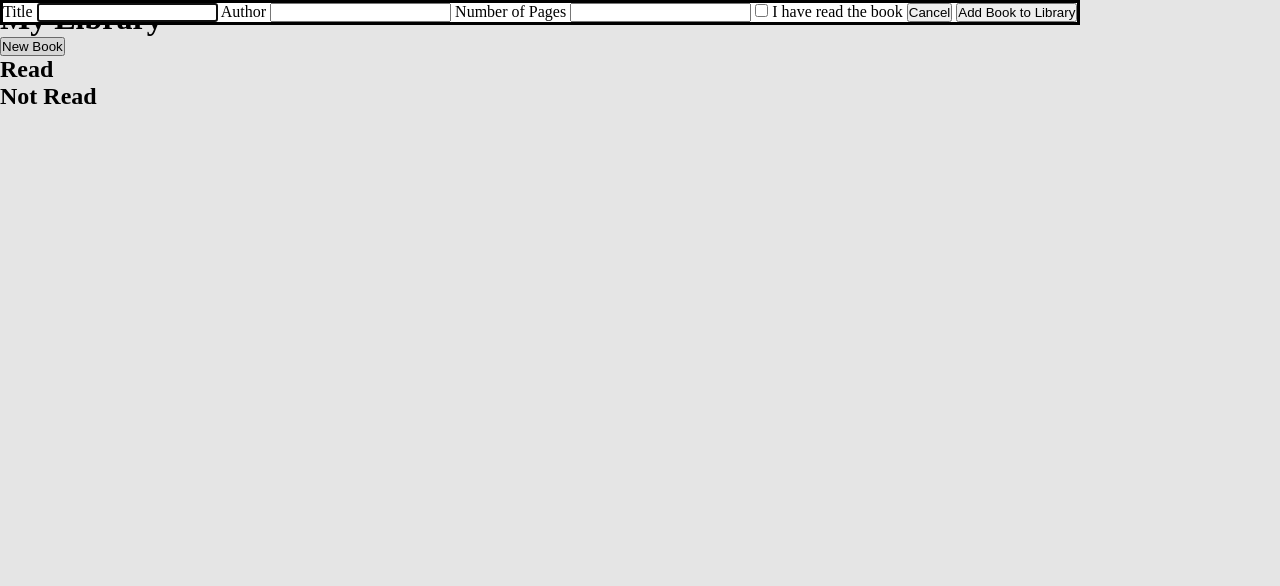
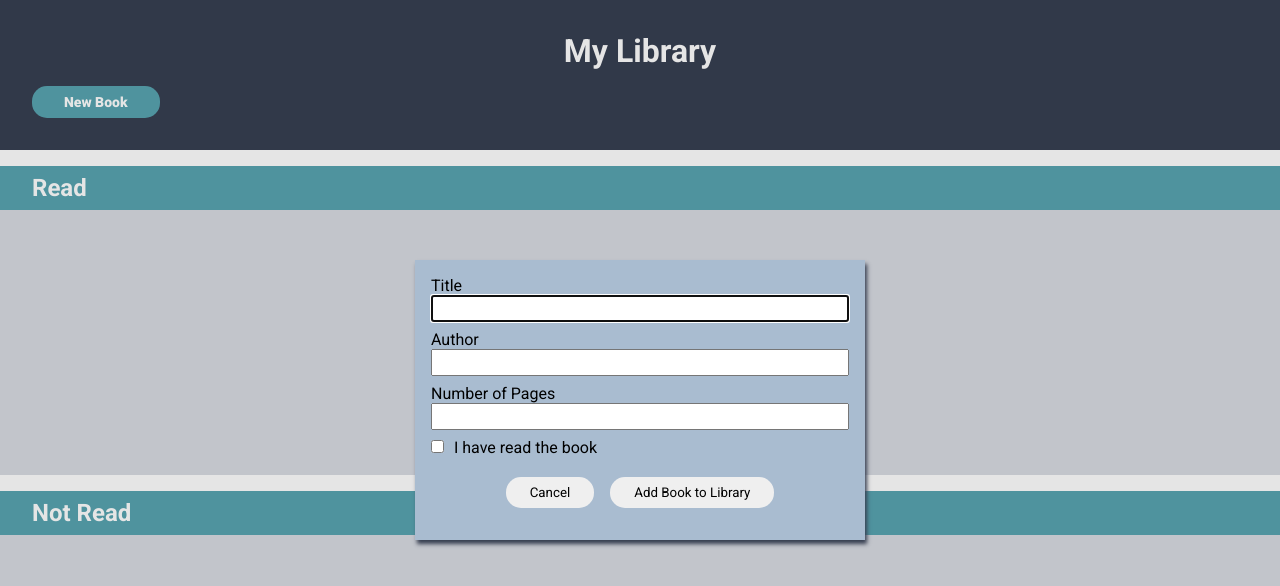
Before and after one commit to Rhman8991/library, a plain HTML site: page index.html in a window 1280 px wide. Both pictures are taken after a click on the button "New Book". Drawn offline with Linux system fonts and the light colour scheme.

Commit message:
Change font-family, font-size, background-color and finish style the page

```diff
--- a/index.html
+++ b/index.html
@@ -17,11 +17,11 @@
         </div>
         <div class="container">
             <h2>Read</h2>
-            <div class="read-container card-container"></div>
+            <div class="read-container"></div>
         </div>
         <div class="container">
             <h2>Not Read</h2>
-            <div class="not-read-container card-container"></div>
+            <div class="not-read-container"></div>
         </div>
     </div>
     <dialog class="modal">
@@ -32,10 +32,14 @@
             <input type="text" name="author" id="author" required>
             <label for="pages">Number of Pages</label>
             <input type="number" name="pages" id="pages">
-            <input type="checkbox" name="status" id="status">
-            <label for="status">I have read the book</label>
-            <button type="button" id="modal-cancel-btn">Cancel</button>
-            <button type="submit">Add Book to Library</button>
+            <div class="form-chkbx-container">
+                <input type="checkbox" name="status" id="status">
+                <label for="status">I have read the book</label>
+            </div>
+            <div class="form-btn-container">
+                <button type="button" id="modal-cancel-btn">Cancel</button>
+                <button type="submit">Add Book to Library</button>
+            </div>
         </form>
     </dialog>
     <script src="./script.js"></script>
--- a/script.js
+++ b/script.js
@@ -62,15 +62,17 @@ function renderBooks() {
                 <h3>Title: ${title}</h3>
                 <p>Auhtor: ${author}</p>
                 <p>Number of Pages: ${pages}</p>
-                <button type="button" class="change-status-btn">${bookStat}</button>
-                <button type="button" class="remove-btn">Remove</button>
+                <div class="card-btn-container">
+                    <button type="button" class="change-status-btn">${bookStat}</button>
+                    <button type="button" class="remove-btn">Remove</button>
+                </div>
             </div>`;
         return status ? readContainer.innerHTML += card : notReadContainer.innerHTML += card;
     })
 }
 
 document.addEventListener("click", e => {
-    const index = Number(e.target.parentNode.dataset.index)
+    const index = Number(e.target.closest(".card").dataset.index)
     if(e.target.className === "change-status-btn") {
         myLibrary[index].status = !myLibrary[index].status;
         renderBooks();
--- a/styles.css
+++ b/styles.css
@@ -2,4 +2,119 @@
     margin: 0;
     padding: 0;
     box-sizing: border-box;
+    font-family: "Roboto", sans-serif;
 }
+
+.library {
+    min-height: 100vh;
+    display: grid;
+    grid-template-rows: 150px auto auto;
+    gap: 16px;
+}
+
+.header {
+    padding: 32px;
+    background-color: #373F51;
+}
+
+h1 {
+    margin-bottom: 16px;
+    text-align: center;
+    color: #ffffff;
+}
+
+#new-book-btn {
+    padding: 8px 32px;
+    font-size: 14px;
+    font-weight: 900;
+    border-style: none;
+    border-radius: 15px;
+    background-color: #58A4B0;
+    color: #ffffff;
+    cursor: pointer;
+}
+
+.container {
+    background-color: #D8DBE2;
+}
+
+h2 {
+    padding: 8px 32px;
+    background-color: #58A4B0;
+    color: #ffffff;
+}
+
+.modal {
+    width: 450px;
+    padding: 16px;
+    position: absolute;
+    top: 50%;
+    left: 50%;
+    transform: translate(-50%, -50%);
+    background-color: #A9BCD0;
+    border-style: none;
+    box-shadow: 2px 4px 4px#373F51;
+}
+
+#book-form {
+    display: flex;
+    flex-direction: column;
+}
+
+input {
+    margin-bottom: 8px;
+    padding: 4px 8px;
+}
+
+input#status {
+    margin-right: 6px;
+}
+
+.form-btn-container {
+    margin: 16px;
+    display: flex;
+    gap: 16px;
+    justify-content: center;
+}
+
+form button {
+    padding: 8px 24px;
+    border-style: none;
+    border-radius: 15px;
+}
+
+.read-container,
+.not-read-container {
+    padding: 32px;
+    display: grid;
+    grid-template-columns: repeat(auto-fill, 250px);
+    gap: 16px;
+}
+
+.card {
+    width: 250px;
+    height: fit-content;
+    padding: 8px 16px;
+    background-color: #DAA49A;
+    display: flex;
+    flex-direction: column;
+    gap: 6px;
+}
+
+.card h3 {
+    padding: 4px 8px;
+    background-color: #373F51;
+    color: #ffffff;
+}
+
+.card-btn-container {
+    display: flex;
+    gap: 8px;
+}
+
+.card button {
+    padding: 4px 16px;
+    border-style: none;
+    border-radius: 15px;
+    cursor: pointer;
+}
```
